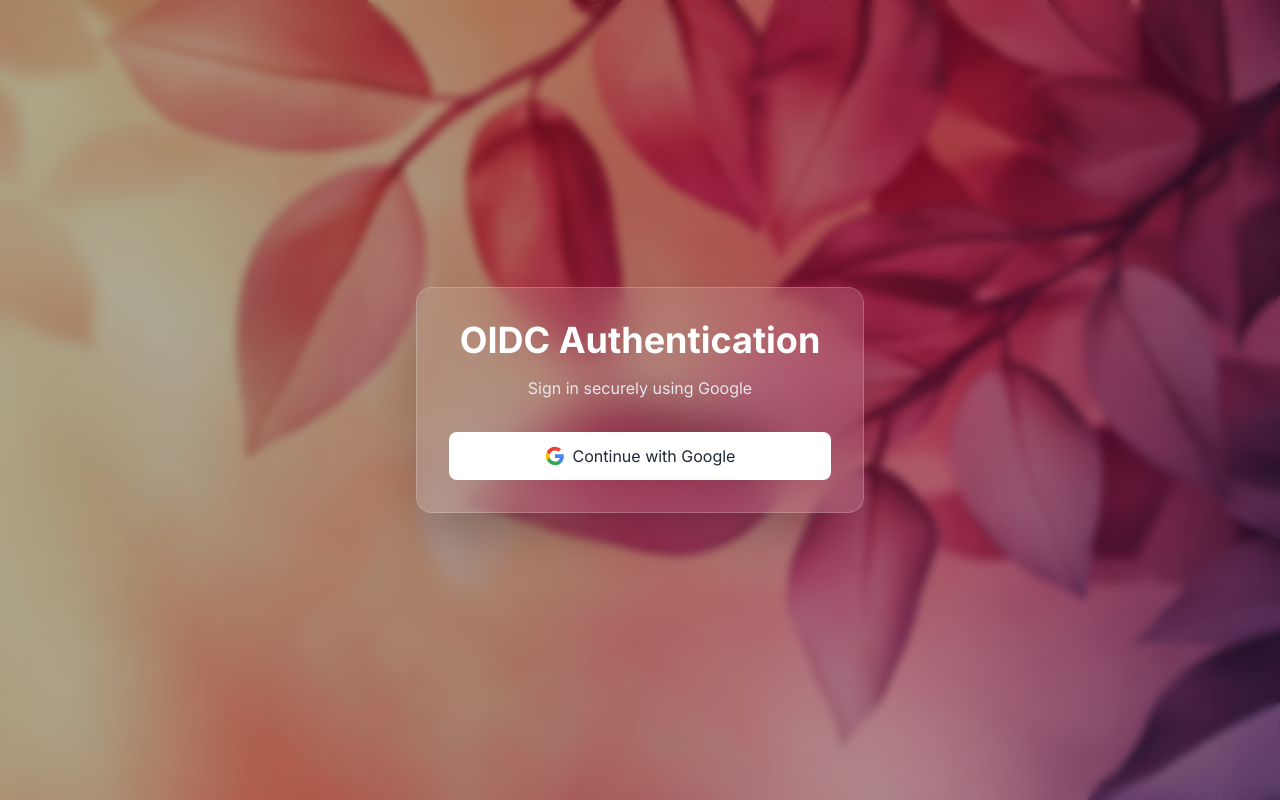
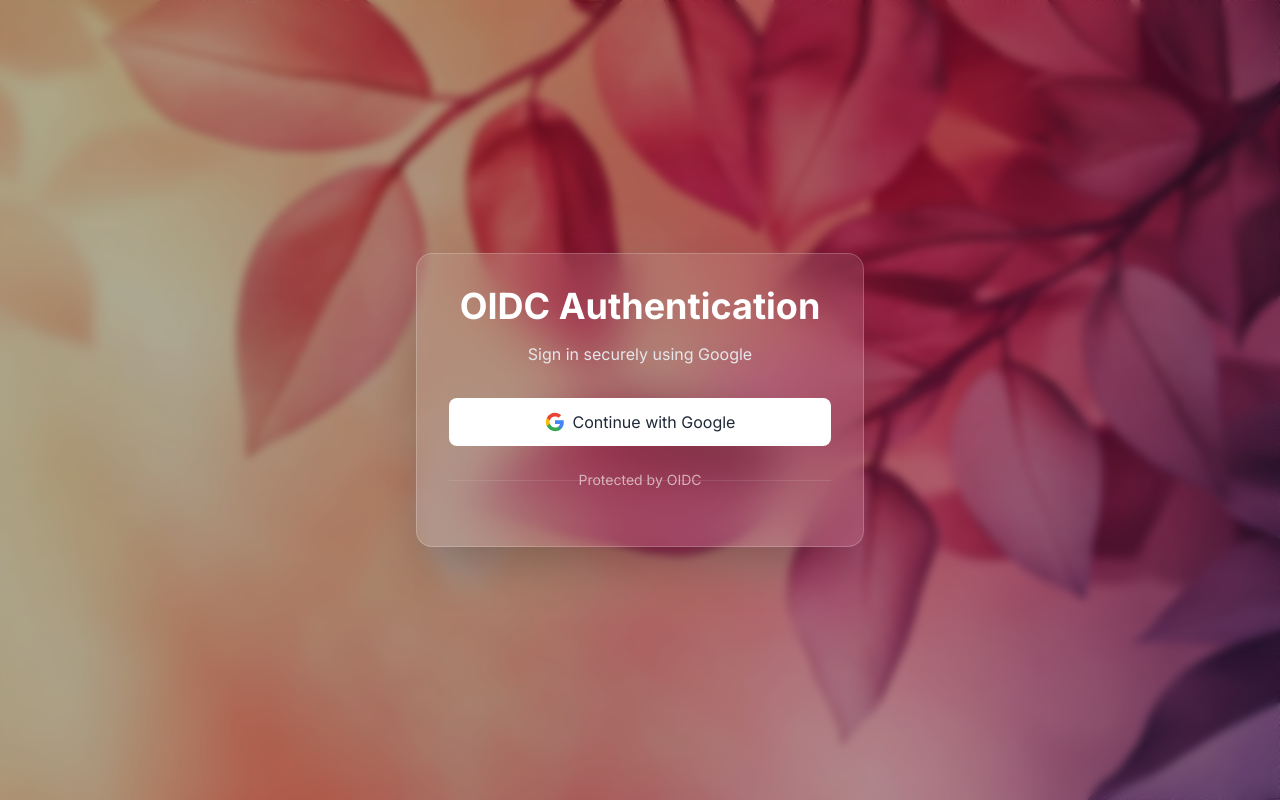
Before and after one commit to iziuqo/oidc-auth-system, a Next.js app: page / in a window 1280 px wide. Built offline with nearby package versions, Linux system fonts and the light colour scheme; no server answers.

Commit message:
Update page.tsx

```diff
--- a/app/page.tsx
+++ b/app/page.tsx
@@ -24,7 +24,7 @@
                   Signed in as {session.user?.email}
                 </p>
                 <Link
-                  href="/dashboard"
+                  href="/auth/dashboard"
                   className="block w-full bg-gradient-to-r from-blue-500 to-blue-600 hover:from-blue-600 hover:to-blue-700 text-white rounded-lg px-4 py-3 text-center font-medium transition duration-200 backdrop-blur-sm"
                 >
                   Go to Dashboard
@@ -37,7 +37,10 @@
                 </Link>
               </div>
             ) : (
-              <form action={async () => { 'use server'; await signIn('google', { redirectTo: '/dashboard' }) }}>
+              <form action={async () => {
+                'use server'
+                await signIn('google', { callbackUrl: '/auth/dashboard' })
+              }}>
                 <button className="w-full bg-white hover:bg-gray-50 text-gray-800 rounded-lg px-4 py-3 flex items-center justify-center space-x-2 transition duration-200">
                   <svg className="w-5 h-5" viewBox="0 0 24 24" xmlns="http://www.w3.org/2000/svg">
                     <path d="M22.56 12.25c0-.78-.07-1.53-.2-2.25H12v4.26h5.92c-.26 1.37-1.04 2.53-2.21 3.31v2.77h3.57c2.08-1.92 3.28-4.74 3.28-8.09z" fill="#4285F4"/>
@@ -49,6 +52,15 @@
                 </button>
               </form>
             )}
+
+            <div className="relative my-6">
+              <div className="absolute inset-0 flex items-center">
+                <div className="w-full border-t border-white/10"></div>
+              </div>
+              <div className="relative flex justify-center text-sm">
+                <span className="px-2 bg-transparent text-white/60">Protected by OIDC</span>
+              </div>
+            </div>
           </div>
         </div>
       </div>
```
